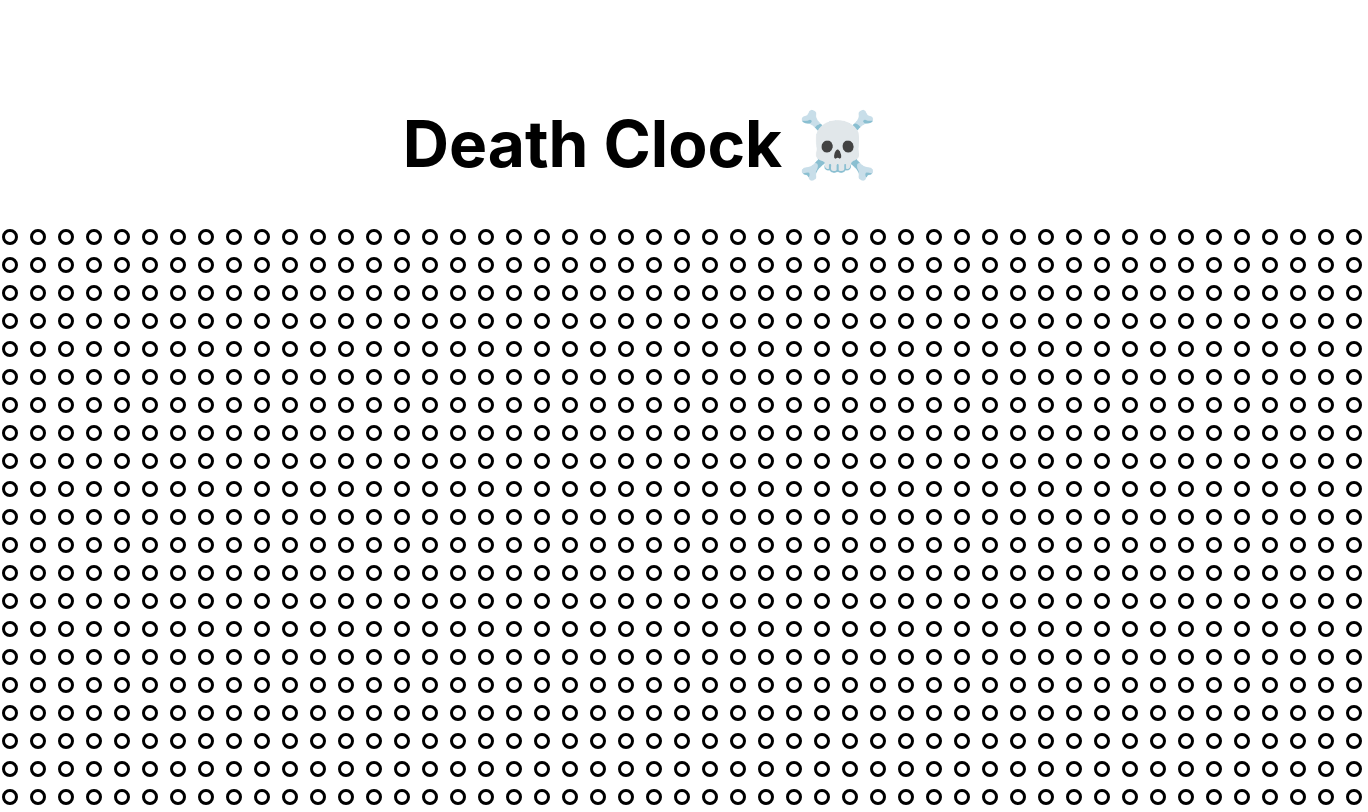
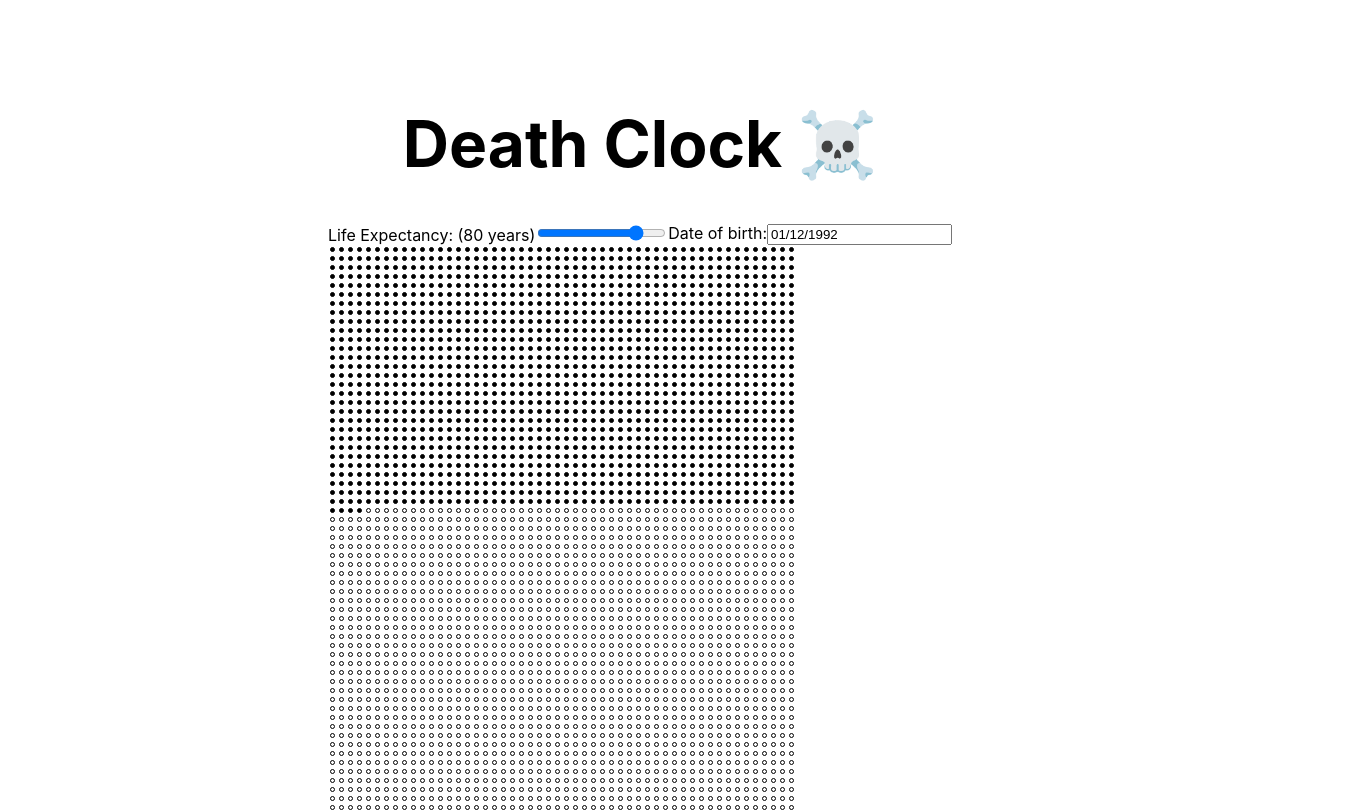
Before and after one commit to ThePaulMcBride/the-death-clock, a Next.js app: page / in a window 1280 px wide. Shown: the top 812 px of the page, 1368 px wide, since content can reach past the window. Built offline with nearby package versions, Linux system fonts and the light colour scheme.

Commit message:
get intial prototype working

```diff
--- a/components/YearGrid/index.tsx
+++ b/components/YearGrid/index.tsx
@@ -1,34 +1,99 @@
+import { useState, memo } from "react";
 import styled from "styled-components";
+import DatePicker from "react-datepicker";
+import "react-datepicker/dist/react-datepicker.css";
 
 const Container = styled.div``;
 
-const Year = styled.div`
+const InputGroup = styled.div`
+  width: 100%;
+  display: flex;
+  justify-content: space-between;
+`;
+
+const YearContainer = styled.div`
   display: flex;
 `;
 
 const Week = styled.div`
-  width: 1rem;
-  height: 1rem;
+  width: 5px;
+  height: 5px;
   border-radius: 50%;
-  border: 3px solid #000;
-  margin: 6px;
+  border: 1px solid #000;
+  margin: 2px;
+  background-color: ${(props) => (props.fill ? "#000" : "#fff")};
 `;
 
-const lifeExpentancy = 80;
-const years = new Array(lifeExpentancy).fill(0).map((_, i) => i + 1);
-const weeks = new Array(52).fill(0).map((_, i) => i + 1);
+const initialLifeExpentancy = 80;
+const age = 30;
+
+function diffInWeeks(dt2, dt1) {
+  if (!dt2 || !dt1) return 0;
+  var diff = (dt2.getTime() - dt1.getTime()) / 1000;
+  diff /= 60 * 60 * 24 * 7;
+  return Math.abs(Math.round(diff));
+}
+
+const Year = memo(function Year({ fill, weeks }) {
+  const weekCount = Array.from({ length: 52 }, (_el, index) => index + 1);
+
+  return (
+    <YearContainer>
+      {weekCount.map((week, index) => (
+        <Week key={index} fill={fill || week <= weeks}></Week>
+      ))}
+    </YearContainer>
+  );
+});
 
 export default function YearGrid() {
+  const [lifeExpectancy, setLifeExpectancy] = useState(initialLifeExpentancy);
+  const [dateOfBirth, setDateOfBirth] = useState(
+    () => new Date(new Date().getTime() - 30 * 24 * 60 * 60 * 1000 * 365)
+  );
+
+  const currentDate = new Date();
+
+  const weeksOld = diffInWeeks(currentDate, dateOfBirth);
+  const years = Array.from(
+    { length: lifeExpectancy },
+    (_el, index) => index + 1
+  );
+  const yearsOld = Math.floor(weeksOld / 52);
+  const weeksLeft = weeksOld % 52;
+
+  console.log(yearsOld, weeksLeft);
+
   return (
     <Container>
+      <InputGroup>
+        <label>
+          Life Expectancy: ({lifeExpectancy} years)
+          <input
+            type="range"
+            value={lifeExpectancy}
+            onChange={(e) => setLifeExpectancy(e.target.value)}
+          />
+        </label>
+
+        <label>
+          Date of birth:
+          <DatePicker
+            selected={dateOfBirth}
+            onChange={(date) => setDateOfBirth(date)}
+            peekNextMonth
+            showMonthDropdown
+            showYearDropdown
+            dropdownMode="select"
+          />
+        </label>
+      </InputGroup>
+
       {years.map((year, index) => {
-        return (
-          <Year key={index}>
-            {weeks.map((week, index) => {
-              return <Week key={index}></Week>;
-            })}
-          </Year>
-        );
+        const fill = yearsOld > year ? true : false;
+        const weeks = yearsOld === year ? weeksLeft : 0;
+
+        return <Year key={index} fill={fill} weeks={weeks} />;
       })}
     </Container>
   );
--- a/package.json
+++ b/package.json
@@ -10,6 +10,7 @@
   "dependencies": {
     "next": "12.0.7",
     "react": "17.0.2",
+    "react-datepicker": "^4.5.0",
     "react-dom": "17.0.2",
     "styled-components": "^5.3.3"
   },
```
Also changed, not shown: 1 other file (tests, documents, lock files or other folders).
